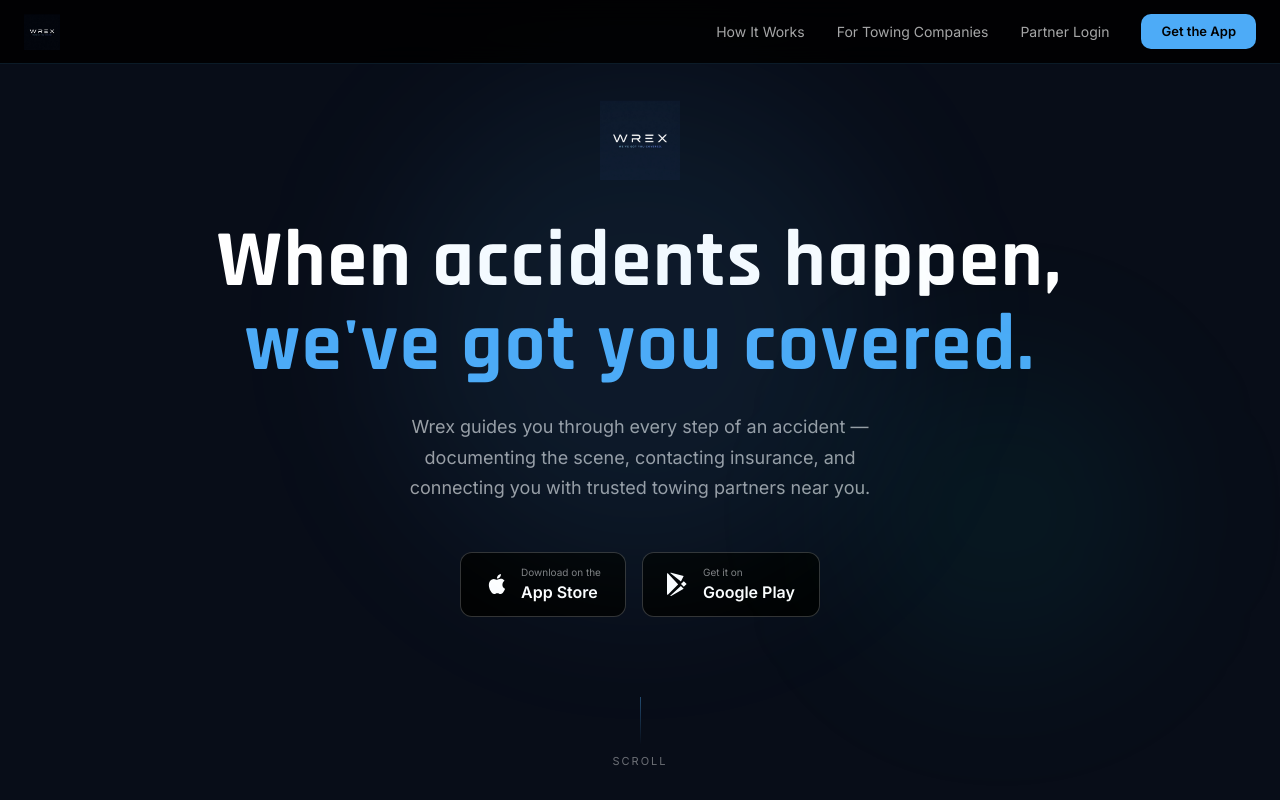
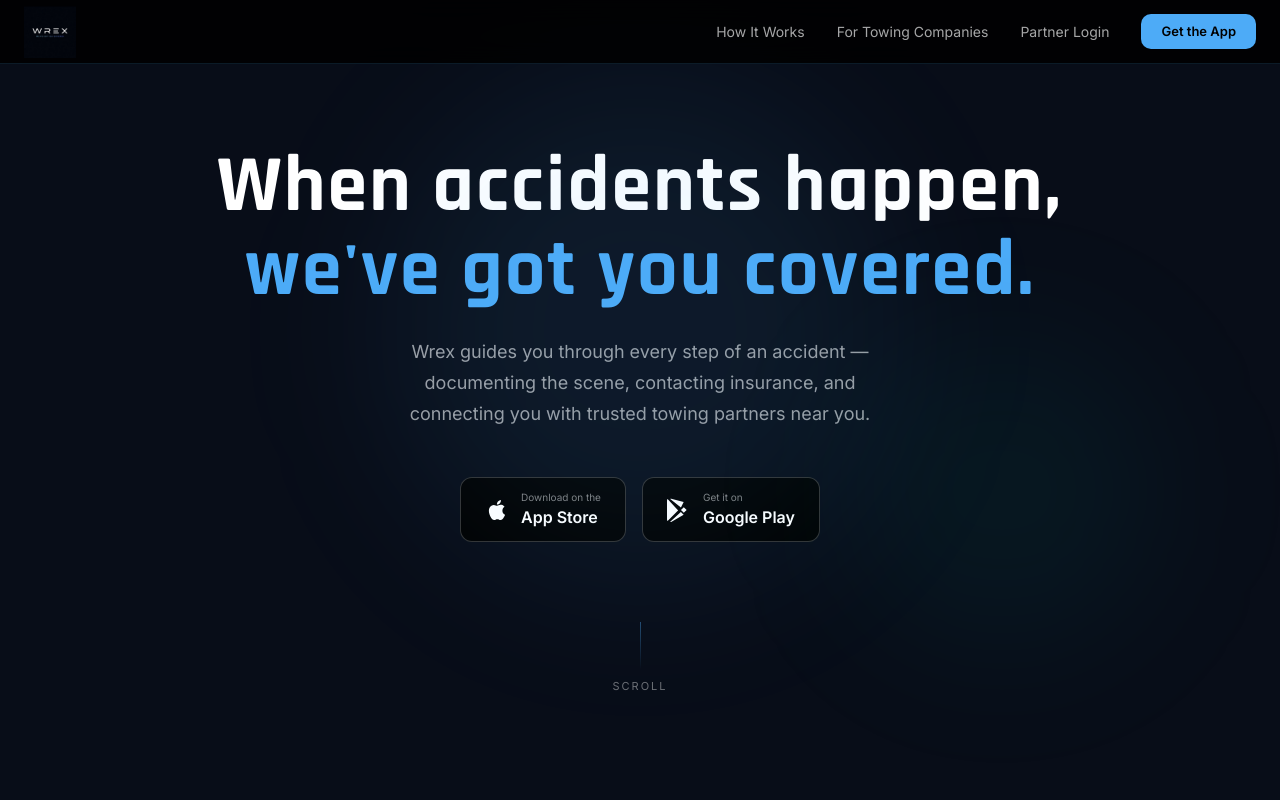
Before and after one commit to DarkWolf1124/wrex-site, a Next.js app: page / in a window 1280 px wide. Shown: the top 800 px of the page. Built offline with nearby package versions, Linux system fonts and the light colour scheme.

Commit message:
Remove hero logo, increase nav logo size

```diff
--- a/app/page.js
+++ b/app/page.js
@@ -16,7 +16,7 @@
         padding: '0 24px', height: 64,
         display: 'flex', alignItems: 'center', justifyContent: 'space-between',
       }}>
-        <img src="/wrex.svg" alt="Wrex" style={{ height: 36, objectFit: "contain", mixBlendMode: "screen" }}/>
+        <img src="/wrex.svg" alt="Wrex" style={{ height: 52, objectFit: "contain" }}/>
         <div style={{ display: 'flex', gap: 32, alignItems: 'center' }}>
           <a href="#how-it-works" className="nav-link" style={{ fontSize: 14 }}>How It Works</a>
           <a href="#for-towers" className="nav-link" style={{ fontSize: 14 }}>For Towing Companies</a>
@@ -35,9 +35,6 @@
         <div className="glow-blob" style={{ width: 500, height: 500, background: 'rgba(77,171,247,0.08)', top: '10%', left: '50%', transform: 'translateX(-50%)' }}/>
         <div className="glow-blob" style={{ width: 300, height: 300, background: 'rgba(0,212,200,0.06)', bottom: '20%', right: '10%' }}/>
 
-        <div style={{ opacity: 1 }}>
-          <img src="/wrex.svg" alt="Wrex" style={{ height: 80, marginBottom: 40, objectFit: 'contain', mixBlendMode: 'screen' }}/>
-        </div>
 
         <h1 className="font-display" style={{
           fontSize: 'clamp(40px, 7vw, 80px)', fontWeight: 700, letterSpacing: 2,
```
